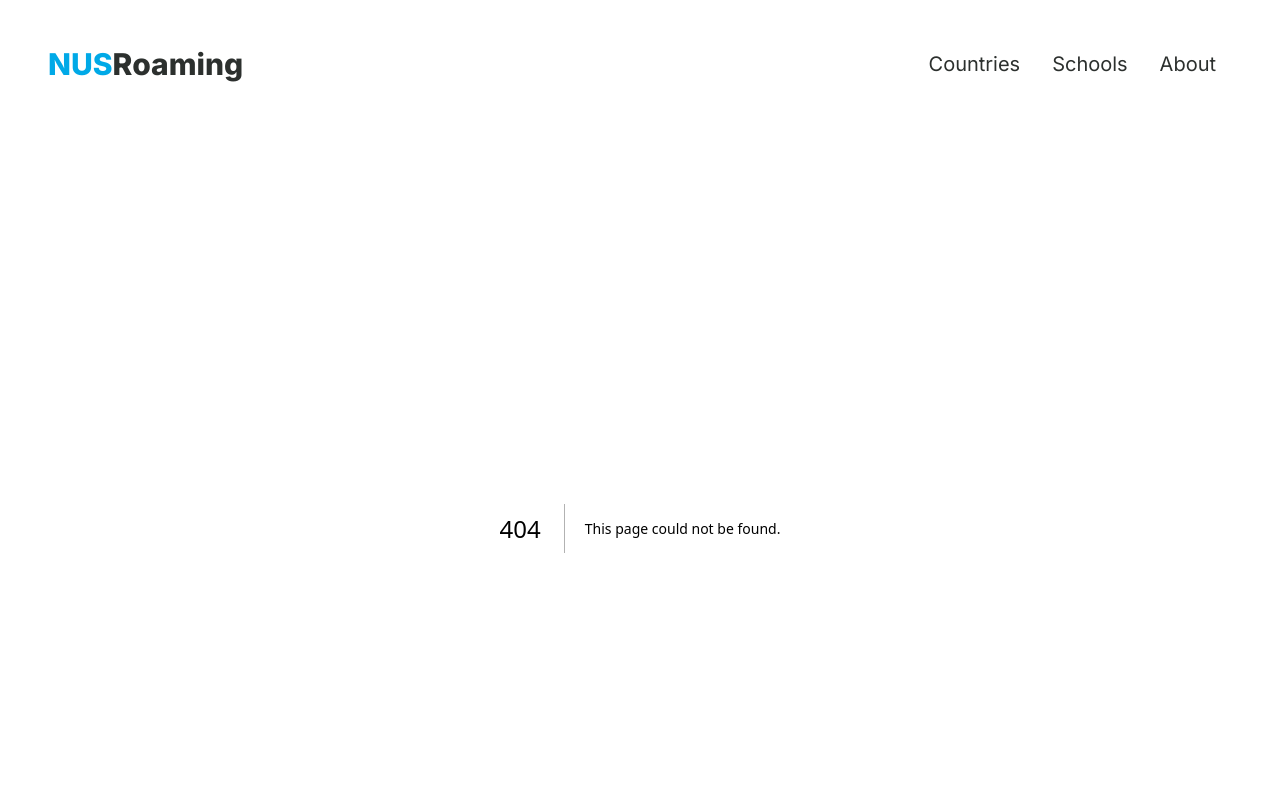
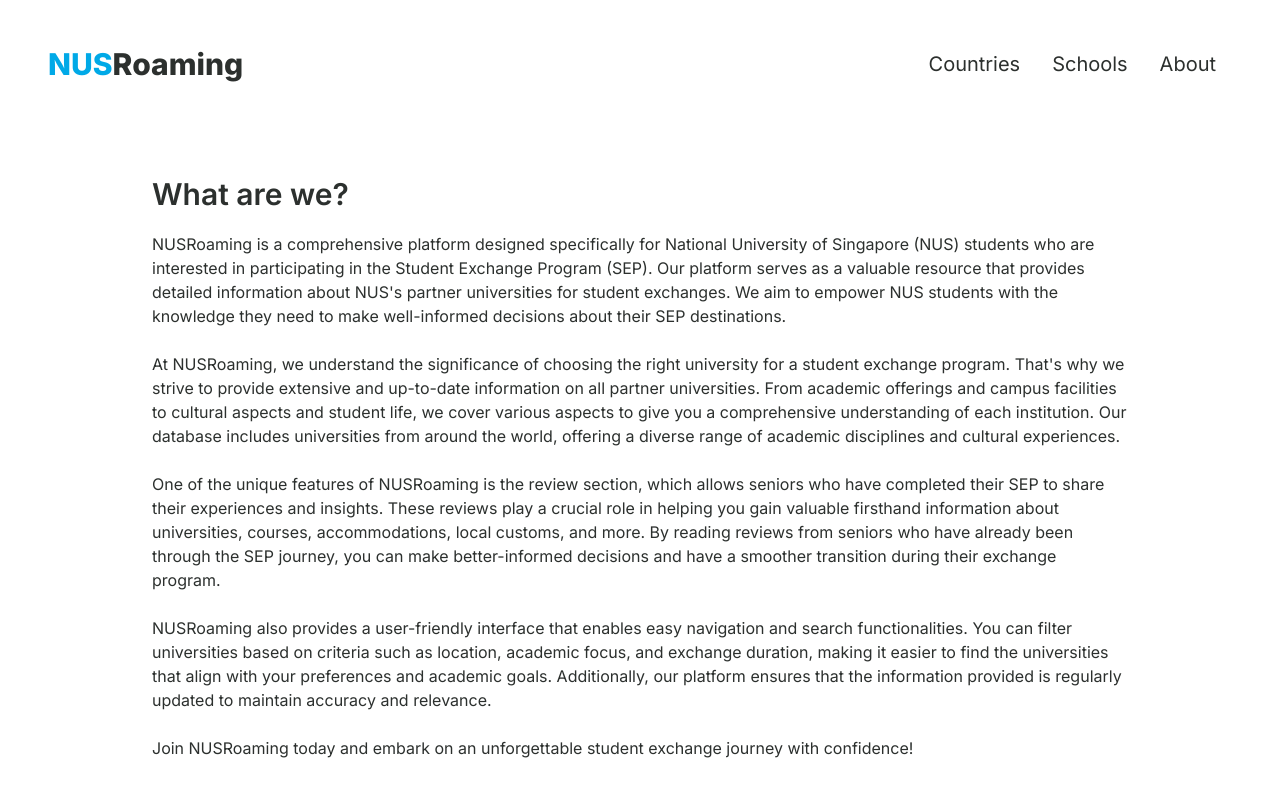
Before and after one commit to ong-fan-club/NUSRoaming, a Next.js app in the folder frontend/: page /about in a window 1280 px wide. Before the commit this address had no page. Shown: the top 796 px of the page. Built offline with nearby package versions, Linux system fonts and the light colour scheme.

Commit message:
add about & fix styling

```diff
--- /dev/null
+++ b/frontend/src/app/about/page.tsx
@@ -0,0 +1,29 @@
+
+export default async function Page() {
+  return (
+    <main className="flex flex-col items-center pt-12 w-full max-w-5xl mx-auto px-6 mb-16">
+      <div className="text-left w-full">
+        <h2 className="text-3xl font-semibold">What are we?</h2>
+        <p className="mt-5">
+          NUSRoaming is a comprehensive platform designed specifically for National University of Singapore (NUS) students who are interested in participating in the Student Exchange Program (SEP). Our platform serves as a valuable resource that provides detailed information about NUS's partner universities for student exchanges. We aim to empower NUS students with the knowledge they need to make well-informed decisions about their SEP destinations.
+        </p>
+        <br />
+        <p>
+          At NUSRoaming, we understand the significance of choosing the right university for a student exchange program. That's why we strive to provide extensive and up-to-date information on all partner universities. From academic offerings and campus facilities to cultural aspects and student life, we cover various aspects to give you a comprehensive understanding of each institution. Our database includes universities from around the world, offering a diverse range of academic disciplines and cultural experiences.
+        </p>
+        <br />
+        <p>
+          One of the unique features of NUSRoaming is the review section, which allows seniors who have completed their SEP to share their experiences and insights. These reviews play a crucial role in helping you gain valuable firsthand information about universities, courses, accommodations, local customs, and more. By reading reviews from seniors who have already been through the SEP journey, you can make better-informed decisions and have a smoother transition during their exchange program.
+        </p>
+        <br />
+        <p>
+          NUSRoaming also provides a user-friendly interface that enables easy navigation and search functionalities. You can filter universities based on criteria such as location, academic focus, and exchange duration, making it easier to find the universities that align with your preferences and academic goals. Additionally, our platform ensures that the information provided is regularly updated to maintain accuracy and relevance.
+        </p>
+        <br />
+        <p>
+          Join NUSRoaming today and embark on an unforgettable student exchange journey with confidence!
+        </p>
+      </div>
+    </main>
+  )
+}
--- a/frontend/src/app/countries/page.tsx
+++ b/frontend/src/app/countries/page.tsx
@@ -18,7 +18,7 @@
   );
 
   return (
-    <main className="flex flex-col items-center pt-12 w-full max-w-5xl mx-auto">
+    <main className="flex flex-col items-center pt-12 w-full max-w-5xl mx-auto px-6">
       <div className="mt-12 flex flex-row flex-wrap w-full gap-x-4 gap-y-12 justify-start">
         {countries.map((country) => CountryCard(country))}
       </div>
--- a/frontend/src/app/schools/[slug]/page.tsx
+++ b/frontend/src/app/schools/[slug]/page.tsx
@@ -31,10 +31,9 @@
   const schoolName = decodeURI(params.slug);
   const url = `http://localhost:8000/partner_unis/partner_uni/${schoolName}`;
   const [school]: SchoolInfo[] = await (await fetch(url)).json();
-  console.log(school);
 
   return (
-    <main className="flex flex-col items-start mb-10 w-full max-w-5xl mx-auto">
+    <main className="flex flex-col items-start mb-10 w-full max-w-5xl mx-auto px-6">
       <div id="info" className="py-10">
         <h2 className="text-2xl">
           <b>
@@ -52,14 +51,14 @@
             <h3>Suitable for Faculties:</h3>
           )}
 
-          <ul>
+          <ul className="list-disc list-inside">
             {school.faculties_accepted.map((f) => (
               <li>{f}</li>
             ))}{" "}
           </ul>
           <div className="mt-6">
             <h3>Find out more:</h3>
-            <ul>
+            <ul className="list-disc list-inside">
               {school.university_website.map((l) => (
                 <li>
                   <Link className="text-blue-700" href="l">
--- a/frontend/src/app/schools/page.tsx
+++ b/frontend/src/app/schools/page.tsx
@@ -19,10 +19,9 @@
 export default async function Page() {
   const url = `http://localhost:8000/partner_unis/group_by_first_letter`;
   const universities: Data[] = await (await fetch(url)).json();
-  console.log(universities);
 
   return (
-    <main className="flex flex-col items-center pt-12 w-full max-w-5xl mx-auto">
+    <main className="flex flex-col items-center pt-12 w-full max-w-5xl mx-auto px-6">
       <h2 className="text-2xl w-full">All Schools</h2>
       <div className="text-xl w-full mt-6">
         Schools starting with
```
